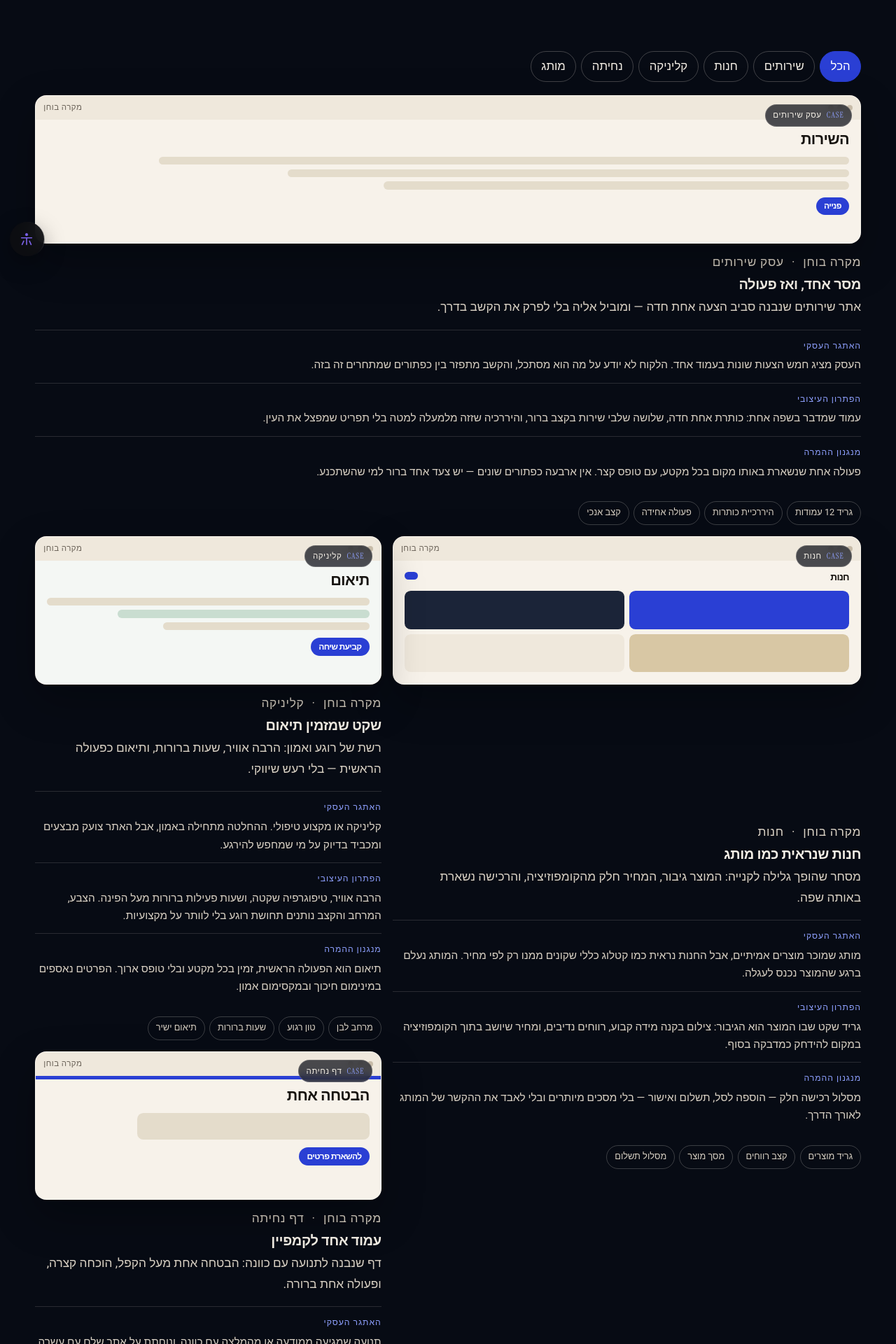
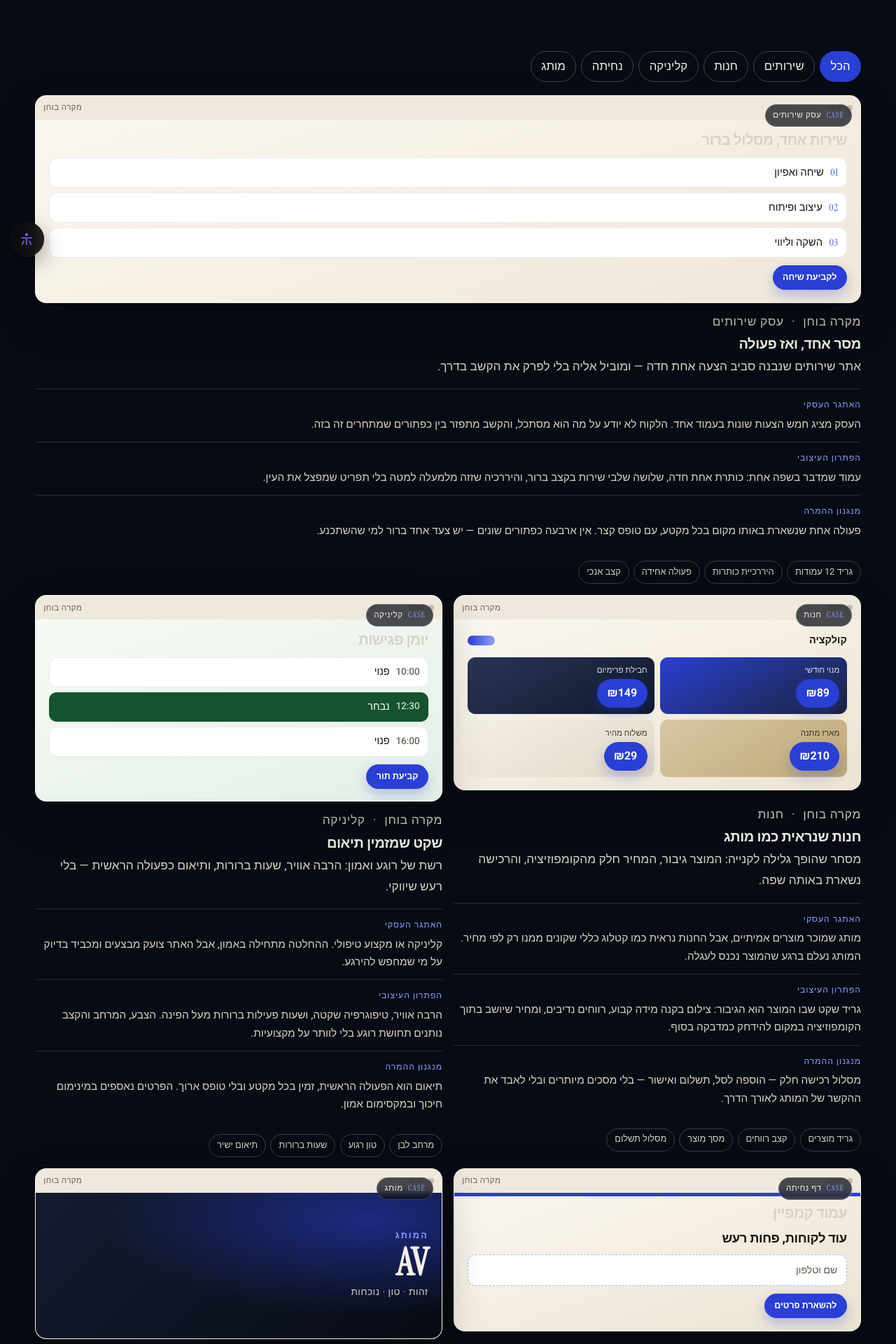
Before and after one commit to avinisimian-debug/aviya-studio, a Next.js app: page /work in a window 1280 px wide. Shown: the part 420-2340 px from the top of the page at 70% size. Built offline with nearby package versions, Linux system fonts and the light colour scheme; no server answers.

Commit message:
fix: restore visible content rendering, enhance hero contrast, and refine portfolio cards

```diff
--- a/src/app/studio.css
+++ b/src/app/studio.css
@@ -545,26 +545,22 @@
 }
 
 .stage {
+  position: relative;
   min-height: 11rem;
-  padding: 1rem;
+  padding: 1.1rem 1.2rem;
   display: grid;
   gap: 0.7rem;
   align-content: start;
-}
-
-.browser .stage,
-.browser .stage p {
-  margin: 0;
+  background: linear-gradient(160deg, #fbf7f0, #efe7d8);
   color: #16130f;
-  font-size: 1.35rem;
-  font-weight: 560;
+}
+
+.stage p {
+  margin: 0;
+  font-size: 1.3rem;
+  font-weight: 600;
   letter-spacing: -0.03em;
   line-height: 1.2;
-}
-
-.browser .stage-editorial,
-.browser .stage-editorial p {
-  color: #f4efe6;
 }
 
 .stage b {
@@ -572,105 +568,185 @@
   background: var(--accent);
   color: #fff;
   border-radius: 999px;
-  padding: 0.35rem 0.7rem;
-  font-size: 0.75rem;
+  padding: 0.42rem 0.9rem;
+  font-size: 0.78rem;
   font-weight: 600;
-}
-
+  box-shadow: 0 8px 18px rgba(42, 63, 212, 0.28);
+}
+
+/* service */
 .stage-service ol {
   display: grid;
-  gap: 0.4rem;
+  gap: 0.45rem;
   margin: 0;
   padding: 0;
   list-style: none;
 }
 
-.stage-service li,
-.slot-list span,
-.stage-landing > span,
-.stage-editorial > span,
-.product-grid span {
-  display: block;
-  border-radius: 0.55rem;
-  background: #e4dccb;
-  min-height: 0.7rem;
-}
-
-.stage-service li:nth-child(1) { width: 86%; }
-.stage-service li:nth-child(2) { width: 70%; }
-.stage-service li:nth-child(3) { width: 58%; }
-
+.stage-service li {
+  display: flex;
+  align-items: center;
+  gap: 0.6rem;
+  padding: 0.5rem 0.7rem;
+  border-radius: 0.7rem;
+  background: #fff;
+  border: 1px solid rgba(22, 19, 15, 0.08);
+  font-size: 0.92rem;
+  font-weight: 500;
+}
+
+.stage-service li i {
+  font-style: normal;
+  font-family: var(--font-display), "Instrument Serif", Georgia, serif;
+  font-size: 0.85rem;
+  color: var(--accent);
+  letter-spacing: 0.06em;
+}
+
+/* shop */
 .stage-shop {
-  background: #f7f2ea;
+  background: linear-gradient(160deg, #fbf7f0, #ece3d2);
 }
 
 .stage-top {
   display: flex;
+  align-items: center;
   justify-content: space-between;
+  font-size: 0.9rem;
+  font-weight: 600;
+}
+
+.stage-top i {
+  width: 2.4rem;
+  height: 0.85rem;
+  border-radius: 99px;
+  background: linear-gradient(90deg, var(--accent), var(--accent-bright));
+}
+
+.product-grid {
+  display: grid;
+  grid-template-columns: 1fr 1fr;
+  gap: 0.5rem;
+}
+
+.product-grid span {
+  display: grid;
+  gap: 0.15rem;
+  align-content: end;
+  padding: 0.6rem 0.65rem;
+  min-height: 3.6rem;
+  border-radius: 0.7rem;
+  color: #fff;
+  background: linear-gradient(150deg, #2a3fd4, #1b2438);
+}
+
+.product-grid span em {
+  font-style: normal;
+  font-size: 0.72rem;
+  opacity: 0.85;
+}
+
+.product-grid span b {
+  font-size: 1rem;
+  font-weight: 700;
+}
+
+.product-grid span:nth-child(2) { background: linear-gradient(150deg, #2b3556, #10182c); }
+.product-grid span:nth-child(3) { background: linear-gradient(150deg, #d8c7a4, #bfa878); color: #211a0d; }
+.product-grid span:nth-child(4) { background: linear-gradient(150deg, #f4efe6, #e2d8c6); color: #211a0d; }
+
+/* clinic */
+.stage-clinic {
+  background: linear-gradient(160deg, #f6faf6, #e4efe7);
+}
+
+.slot-list {
+  display: grid;
+  gap: 0.45rem;
+}
+
+.slot-list span {
+  display: flex;
+  align-items: center;
+  gap: 0.55rem;
+  padding: 0.5rem 0.7rem;
+  border-radius: 0.7rem;
+  background: #fff;
+  border: 1px solid rgba(22, 19, 15, 0.08);
+  font-size: 0.9rem;
+  font-weight: 500;
+}
+
+.slot-list span i {
+  font-style: normal;
+  font-variant-numeric: tabular-nums;
+  color: var(--mute);
   font-size: 0.85rem;
 }
 
-.stage-top i {
-  width: 1.2rem;
-  height: 0.7rem;
-  border-radius: 99px;
-  background: var(--accent);
-}
-
-.product-grid {
-  display: grid;
-  grid-template-columns: 1fr 1fr;
-  gap: 0.45rem;
-}
-
-.product-grid span {
-  min-height: 3.4rem;
-}
-
-.product-grid span:nth-child(1) { background: #2a3fd4; }
-.product-grid span:nth-child(2) { background: #1b2438; }
-.product-grid span:nth-child(3) { background: #d8c7a4; }
-.product-grid span:nth-child(4) { background: #efe8dc; }
-
-.stage-clinic {
-  background: #f4f7f4;
-}
-
-.slot-list {
-  display: grid;
-  gap: 0.4rem;
-}
-
-.slot-list span:nth-child(2) { width: 78%; background: #c9ddd0; }
-.slot-list span:nth-child(3) { width: 64%; }
-
+.slot-list span.is-active {
+  background: #14532d;
+  color: #fff;
+  border-color: transparent;
+}
+
+.slot-list span.is-active i {
+  color: #cdebd6;
+}
+
+/* landing */
 .stage-landing {
-  background: #f7f2ea;
-  box-shadow: inset 0 5px 0 #2a3fd4;
-}
-
-.stage-landing > span {
-  width: 72%;
-  min-height: 2.4rem;
-}
-
+  background: linear-gradient(160deg, #fbf7f0, #ece3d2);
+  box-shadow: inset 0 5px 0 var(--accent);
+}
+
+.stage-claim {
+  font-size: 1.15rem;
+  font-weight: 700;
+  letter-spacing: -0.02em;
+  line-height: 1.25;
+}
+
+.stage-field {
+  display: block;
+  padding: 0.6rem 0.78rem;
+  border-radius: 0.7rem;
+  background: #fff;
+  border: 1px dashed rgba(42, 63, 212, 0.4);
+  color: var(--mute);
+  font-size: 0.88rem;
+}
+
+/* editorial */
 .stage-editorial {
   min-height: 13rem;
+  align-content: center;
+  gap: 0.4rem;
   background:
-    linear-gradient(135deg, transparent 0 46%, #2a3fd4 46% 100%),
-    #16130f;
+    radial-gradient(120% 120% at 82% 18%, rgba(42, 63, 212, 0.55) 0%, transparent 55%),
+    linear-gradient(135deg, #141b30, #070b14);
   color: #f4efe6;
+  overflow: hidden;
 }
 
 .stage-editorial p {
-  max-width: 6ch;
-  font-size: 1.8rem;
-}
-
-.stage-editorial > span {
-  width: 38%;
-  min-height: 2.6rem;
-  background: rgba(244, 239, 230, 0.2);
+  color: var(--accent-bright);
+  font-size: 0.78rem;
+  letter-spacing: 0.18em;
+  text-transform: uppercase;
+}
+
+.stage-brand {
+  font-family: var(--font-display), "Instrument Serif", Georgia, serif;
+  font-size: 3.4rem;
+  line-height: 0.9;
+  color: #f4efe6;
+}
+
+.stage-sub {
+  color: var(--on-night-soft);
+  font-size: 0.85rem;
+  letter-spacing: 0.04em;
 }
 
 .gallery {
@@ -1249,15 +1325,17 @@
   }
 
   .folio {
-    grid-template-columns: 1.15fr 0.85fr;
-  }
-
-  .folio-wide {
+    grid-template-columns: repeat(2, minmax(0, 1fr));
+  }
+
+  /* First case study is a full-width feature; the rest tile 2×2 with no
+     holes — every card is visible by default, never a lone column gap. */
+  .folio > li:first-child {
     grid-column: 1 / -1;
   }
 
-  .folio-tall {
-    grid-row: span 2;
+  .folio-single {
+    grid-template-columns: minmax(0, 1fr);
   }
 
   .stage-list > li {
@@ -1550,6 +1628,14 @@
 }
 
 @media (hover: hover) and (prefers-reduced-motion: no-preference) {
+  .concept-inner {
+    transition: transform 0.35s cubic-bezier(0.22, 1, 0.36, 1);
+  }
+
+  .concept-inner:hover {
+    transform: translateY(-6px);
+  }
+
   .value-card:hover {
     transform: translateY(-4px);
     border-color: rgba(42, 63, 212, 0.28);
@@ -1582,3 +1668,51 @@
     gap: 1.2rem;
   }
 }
+
+/* ---------------------------------------------------------------------------
+   Bulletproof reveal: CSS-only, content is opaque by default.
+   --------------------------------------------------------------------------- */
+
+@keyframes reveal-up {
+  from {
+    opacity: 0;
+    transform: translateY(var(--reveal-y, 14px));
+  }
+  to {
+    opacity: 1;
+    transform: translateY(0);
+  }
+}
+
+.reveal {
+  animation: reveal-up 0.7s cubic-bezier(0.22, 1, 0.36, 1) both;
+  animation-delay: var(--reveal-delay, 0s);
+}
+
+/* ---------------------------------------------------------------------------
+   Hero contrast — crisp off-white type on the dark night background.
+   --------------------------------------------------------------------------- */
+
+.hero h1 {
+  color: #fcfaf5;
+}
+
+.hero .eyebrow {
+  color: #ece6da;
+}
+
+.hero .eyebrow .brand-latin {
+  color: #ffffff;
+}
+
+.hero .lede {
+  color: #e7e1d5;
+}
+
+.hero .hero-trust li {
+  color: #f4efe6;
+}
+
+.hero .hero-caption {
+  color: var(--accent-bright);
+}
--- a/src/components/Reveal.tsx
+++ b/src/components/Reveal.tsx
@@ -1,10 +1,16 @@
-"use client";
+import type { CSSProperties, ReactNode } from "react";
 
-import { motion, useReducedMotion } from "framer-motion";
-import type { ReactNode } from "react";
-
+/** Shared easing curve kept for legacy framer-motion callers. */
 export const ease = [0.4, 0, 0.2, 1] as const;
 
+/**
+ * Bulletproof reveal.
+ *
+ * Content renders at full opacity by default and is only animated by CSS
+ * keyframes. There is no IntersectionObserver and no inline `opacity: 0`
+ * from JS, so a failed observer, disabled script, or hydration error can
+ * never leave a section blank — the worst case is content simply appears.
+ */
 export function Reveal({
   children,
   className,
@@ -18,37 +24,16 @@ export function Reveal({
   y?: number;
   as?: "div" | "li";
 }) {
-  const prefersReduced = useReducedMotion();
-
-  if (prefersReduced) {
-    const Tag = as;
-    return <Tag className={className}>{children}</Tag>;
-  }
-
-  if (as === "li") {
-    return (
-      <motion.li
-        className={className}
-        initial={{ opacity: 0, y }}
-        whileInView={{ opacity: 1, y: 0 }}
-        viewport={{ once: true, margin: "-8% 0px -8% 0px" }}
-        transition={{ duration: 0.65, delay, ease }}
-      >
-        {children}
-      </motion.li>
-    );
-  }
+  const Tag = as;
+  const style = {
+    "--reveal-delay": `${delay}s`,
+    "--reveal-y": `${y}px`,
+  } as CSSProperties;
 
   return (
-    <motion.div
-      className={className}
-      initial={{ opacity: 0, y }}
-      whileInView={{ opacity: 1, y: 0 }}
-      viewport={{ once: true, margin: "-8% 0px -8% 0px" }}
-      transition={{ duration: 0.65, delay, ease }}
-    >
+    <Tag className={className ? `reveal ${className}` : "reveal"} style={style}>
       {children}
-    </motion.div>
+    </Tag>
   );
 }
 
--- a/src/components/studio/ConceptFrame.tsx
+++ b/src/components/studio/ConceptFrame.tsx
@@ -1,80 +1,11 @@
-"use client";
-
-import { motion, useReducedMotion } from "framer-motion";
 import type { Concept } from "@/data/concepts";
-
-const easeOut = [0.22, 1, 0.36, 1] as const;
-const easeSmooth = [0.4, 0, 0.2, 1] as const;
+import { ConceptStage } from "@/components/studio/ConceptStage";
 
 const layers = [
   { key: "challenge", label: "האתגר העסקי" },
   { key: "solution", label: "הפתרון העיצובי" },
   { key: "conversion", label: "מנגנון ההמרה" },
 ] as const;
-
-function Stage({ category }: { category: Concept["category"] }) {
-  if (category === "shop") {
-    return (
-      <div className="stage stage-shop">
-        <div className="stage-top">
-          <span>חנות</span>
-          <i />
-        </div>
-        <div className="product-grid" aria-hidden="true">
-          <span />
-          <span />
-          <span />
-          <span />
-        </div>
-      </div>
-    );
-  }
-
-  if (category === "clinic") {
-    return (
-      <div className="stage stage-clinic">
-        <p>תיאום</p>
-        <div className="slot-list">
-          <span />
-          <span />
-          <span />
-        </div>
-        <b>קביעת שיחה</b>
-      </div>
-    );
-  }
-
-  if (category === "landing") {
-    return (
-      <div className="stage stage-landing">
-        <p>הבטחה אחת</p>
-        <span />
-        <b>להשארת פרטים</b>
-      </div>
-    );
-  }
-
-  if (category === "editorial") {
-    return (
-      <div className="stage stage-editorial">
-        <p>המותג</p>
-        <span />
-      </div>
-    );
-  }
-
-  return (
-    <div className="stage stage-service">
-      <p>השירות</p>
-      <ol>
-        <li />
-        <li />
-        <li />
-      </ol>
-      <b>פנייה</b>
-    </div>
-  );
-}
 
 export function ConceptFrame({
   concept,
@@ -86,27 +17,12 @@ export function ConceptFrame({
   detailed?: boolean;
 }) {
   const Title = heading;
-  const prefersReduced = useReducedMotion();
-
-  const revealProps = prefersReduced
-    ? {}
-    : {
-        initial: { opacity: 0, y: 24 },
-        whileInView: { opacity: 1, y: 0 },
-        viewport: { once: true, margin: "-10% 0px -10% 0px" },
-        transition: { duration: 0.7, ease: easeOut },
-      };
 
   return (
-    <motion.article
-      className={`concept concept-${concept.layout} concept-${concept.category}`}
-      {...revealProps}
+    <article
+      className={`concept concept-${concept.layout} concept-${concept.category} reveal`}
     >
-      <motion.div
-        className="concept-inner"
-        whileHover={prefersReduced ? undefined : { y: -6 }}
-        transition={{ duration: 0.35, ease: easeSmooth }}
-      >
+      <div className="concept-inner">
         <div className="concept-visual">
           <div className="browser" aria-hidden="true">
             <div className="browser-bar">
@@ -115,7 +31,7 @@ export function ConceptFrame({
               <span />
               <em>מקרה בוחן</em>
             </div>
-            <Stage category={concept.category} />
+            <ConceptStage category={concept.category} />
           </div>
           <span className="case-badge">
             <span className="brand-latin">CASE</span>
@@ -150,7 +66,7 @@ export function ConceptFrame({
             </ul>
           ) : null}
         </div>
-      </motion.div>
-    </motion.article>
+      </div>
+    </article>
   );
 }
--- a/src/components/studio/ConceptGallery.tsx
+++ b/src/components/studio/ConceptGallery.tsx
@@ -31,7 +31,7 @@ export function ConceptGallery({
       <p className="sr-only" aria-live="polite">
         {visible.length === 1 ? "מוצג מקרה בוחן אחד" : `מוצגים ${visible.length} מקרי בוחן`}
       </p>
-      <ul className="folio">
+      <ul className={`folio${visible.length === 1 ? " folio-single" : ""}`}>
         {concepts.map((concept) => {
           const shown = filter === "all" || concept.category === filter;
           return (
--- /dev/null
+++ b/src/components/studio/ConceptStage.tsx
@@ -0,0 +1,104 @@
+import type { Concept } from "@/data/concepts";
+
+/**
+ * Miniature, styled preview of the kind of screen each case study describes.
+ * Not a wireframe skeleton — real labels, prices, slots and actions, drawn
+ * with the studio palette so every card reads as a finished agency preview.
+ */
+export function ConceptStage({ category }: { category: Concept["category"] }) {
+  if (category === "shop") {
+    return (
+      <div className="stage stage-shop">
+        <div className="stage-top">
+          <span>קולקציה</span>
+          <i />
+        </div>
+        <div className="product-grid" aria-hidden="true">
+          <span>
+            <em>מנוי חודשי</em>
+            <b>₪89</b>
+          </span>
+          <span>
+            <em>חבילת פרימיום</em>
+            <b>₪149</b>
+          </span>
+          <span>
+            <em>מארז מתנה</em>
+            <b>₪210</b>
+          </span>
+          <span>
+            <em>משלוח מהיר</em>
+            <b>₪29</b>
+          </span>
+        </div>
+      </div>
+    );
+  }
+
+  if (category === "clinic") {
+    return (
+      <div className="stage stage-clinic">
+        <p>יומן פגישות</p>
+        <div className="slot-list">
+          <span>
+            <i>10:00</i>
+            פנוי
+          </span>
+          <span className="is-active">
+            <i>12:30</i>
+            נבחר
+          </span>
+          <span>
+            <i>16:00</i>
+            פנוי
+          </span>
+        </div>
+        <b>קביעת תור</b>
+      </div>
+    );
+  }
+
+  if (category === "landing") {
+    return (
+      <div className="stage stage-landing">
+        <p>עמוד קמפיין</p>
+        <strong className="stage-claim">עוד לקוחות, פחות רעש</strong>
+        <span className="stage-field">שם וטלפון</span>
+        <b>להשארת פרטים</b>
+      </div>
+    );
+  }
+
+  if (category === "editorial") {
+    return (
+      <div className="stage stage-editorial">
+        <p>המותג</p>
+        <strong className="stage-brand" aria-hidden="true">
+          AV
+        </strong>
+        <span className="stage-sub">זהות · טון · נוכחות</span>
+      </div>
+    );
+  }
+
+  return (
+    <div className="stage stage-service">
+      <p>שירות אחד, מסלול ברור</p>
+      <ol>
+        <li>
+          <i>01</i>
+          שיחה ואפיון
+        </li>
+        <li>
+          <i>02</i>
+          עיצוב ופיתוח
+        </li>
+        <li>
+          <i>03</i>
+          השקה וליווי
+        </li>
+      </ol>
+      <b>לקביעת שיחה</b>
+    </div>
+  );
+}
--- a/src/components/studio/HomePage.tsx
+++ b/src/components/studio/HomePage.tsx
@@ -3,6 +3,7 @@ import { concepts } from "@/data/concepts";
 import { deliveryGuarantee, homeFaqs, stages, standards } from "@/data/depth";
 import { fitNo, fitYes, hero, principles, SERVICES, valueProps } from "@/data/studio-site";
 import { ConceptGallery } from "@/components/studio/ConceptGallery";
+import { ConceptStage } from "@/components/studio/ConceptStage";
 import { LdJson } from "@/components/studio/LdJson";
 import { Reveal } from "@/components/Reveal";
 
@@ -63,15 +64,7 @@ export function HomePage() {
                     <span />
                     <em>מקרה בוחן</em>
                   </div>
-                  <div className="stage stage-service">
-                    <p>השירות</p>
-                    <ol>
-                      <li />
-                      <li />
-                      <li />
-                    </ol>
-                    <b>פנייה</b>
-                  </div>
+                  <ConceptStage category="service" />
                 </div>
               </div>
               <div className="hero-frame hero-frame-front">
@@ -82,18 +75,7 @@ export function HomePage() {
                     <span />
                     <em>מקרה בוחן</em>
                   </div>
-                  <div className="stage stage-shop">
-                    <div className="stage-top">
-                      <span>חנות</span>
-                      <i />
-                    </div>
-                    <div className="product-grid">
-                      <span />
-                      <span />
-                      <span />
-                      <span />
-                    </div>
-                  </div>
+                  <ConceptStage category="shop" />
                 </div>
               </div>
             </div>
```
